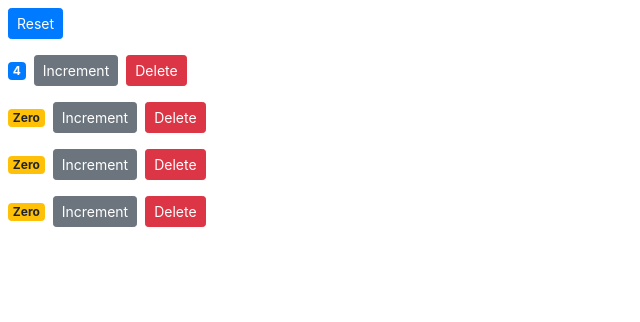
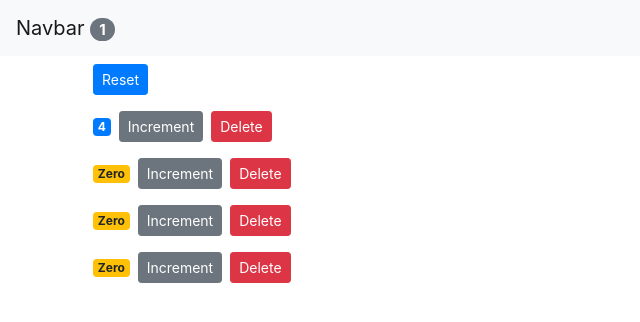
Before and after one commit to caffwin/react-checkout-app, a React (Create React App) app in the folder checkout-app/: page / in a window 1280 px wide. Shown: the top 322 px of the page, without its empty margins (0-640 px from the left). Built offline with nearby package versions, Linux system fonts and the light colour scheme.

Commit message:
Multiple components in sync, added navbar to display number of components with a value greater than zero

```diff
--- a/checkout-app/src/App.js
+++ b/checkout-app/src/App.js
@@ -1,26 +1,62 @@
-import React, { Component } from 'react';
-import logo from './logo.svg';
-import './App.css';
+import React, { Component } from "react";
+import NavBar from "./components/navbar";
+import Counters from "./components/counters";
+import "./App.css";
 
 class App extends Component {
+  state = {
+    // add array of state property and render using map
+    counters: [
+      { id: 1, value: 4 },
+      { id: 2, value: 0 },
+      { id: 3, value: 0 },
+      { id: 4, value: 0 }
+    ]
+  };
+
+  handleIncrement = counter => {
+    const counters = [...this.state.counters];
+    const index = counters.indexOf(counter);
+    counters[index] = { ...counter };
+    counters[index].value++;
+    this.setState({ counters });
+  };
+
+  // Get new array of counters, reset value, and return
+  handleReset = () => {
+    const counters = this.state.counters.map(c => {
+      c.value = 0;
+      return c;
+    });
+    this.setState({ counters });
+  };
+
+  // counterId helps us know which counter to rmeove from above list of counters
+  handleDelete = counterId => {
+    // console.log("Event Handler Called", counterId);
+    const counters = this.state.counters.filter(c => c.id !== counterId);
+    // filter() gives all counters except the one with the given id
+    // this.setState({ counters: counters }); Simplifies because key/value are same to..
+    this.setState({ counters });
+    // overwrite counters property with counters constant
+  };
+
   render() {
     return (
-      <div className="App">
-        <header className="App-header">
-          <img src={logo} className="App-logo" alt="logo" />
-          <p>
-            Edit <code>src/App.js</code> and save to reload.
-          </p>
-          <a
-            className="App-link"
-            href="https://reactjs.org"
-            target="_blank"
-            rel="noopener noreferrer"
-          >
-            Learn React
-          </a>
-        </header>
-      </div>
+      <React.Fragment>
+        <NavBar
+          totalCounters={this.state.counters.filter(c => c.value > 0).length}
+        />
+        <main className="container">
+          <Counters
+            counters={this.state.counters} // controlled component, simply receives data and methods to modify data via props
+            // counters is entirely controlled by parent!
+            onReset={this.handleReset}
+            onIncrement={this.handleIncrement}
+            onDelete={this.handleDelete}
+          />
+        </main>
+      </React.Fragment>
     );
   }
 }
--- a/checkout-app/src/components/counters.jsx
+++ b/checkout-app/src/components/counters.jsx
@@ -2,57 +2,20 @@
 import Counter from "./counter";
 
 class Counters extends Component {
-  state = {
-    // add array of state property and render using map
-    counters: [
-      { id: 1, value: 4 },
-      { id: 2, value: 0 },
-      { id: 3, value: 0 },
-      { id: 4, value: 0 }
-    ]
-  };
-
-  handleIncrement = counter => {
-    const counters = [...this.state.counters];
-    const index = counters.indexOf(counter);
-    counters[index] = { ...counter };
-    counters[index].value++;
-    this.setState({ counters });
-  };
-
-  // Get new array of counters, reset value, and return
-  handleReset = () => {
-    const counters = this.state.counters.map(c => {
-      c.value = 0;
-      return c;
-    });
-    this.setState({ counters });
-  };
-
-  // counterId helps us know which counter to rmeove from above list of counters
-  handleDelete = counterId => {
-    // console.log("Event Handler Called", counterId);
-    const counters = this.state.counters.filter(c => c.id !== counterId);
-    // filter() gives all counters except the one with the given id
-    // this.setState({ counters: counters }); Simplifies because key/value are same to..
-    this.setState({ counters });
-    // overwrite counters property with counters constant
-  };
-
   render() {
     return (
       <div>
         <button
-          onClick={this.handleReset}
+          onClick={this.props.onReset}
           className="btn btn-primary btn-sm m-2"
         >
           Reset
         </button>
-        {this.state.counters.map(counter => (
+        {this.props.counters.map(counter => (
           <Counter
             key={counter.id}
-            onDelete={this.handleDelete}
-            onIncrement={this.handleIncrement}
+            onDelete={this.props.onDelete} //previously onDelete={this.handleDelete}
+            onIncrement={this.props.onIncrement}
             counter={counter}
           />
         ))}
--- /dev/null
+++ b/checkout-app/src/components/navbar.jsx
@@ -0,0 +1,18 @@
+import React, { Component } from "react";
+
+class NavBar extends Component {
+  render() {
+    return (
+      <nav className="navbar navbar-light bg-light">
+        <a className="navbar-brand" href="#">
+          Navbar{" "}
+          <span className="badge badge-pill badge-secondary">
+            {this.props.totalCounters}
+          </span>
+        </a>
+      </nav>
+    );
+  }
+}
+
+export default NavBar;
```
Also changed, not shown: checkout-app/src/index.js (+4 -3 lines).
